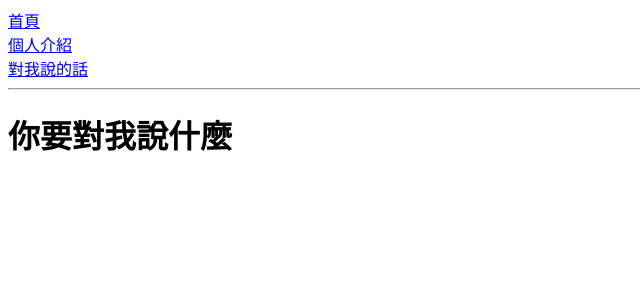
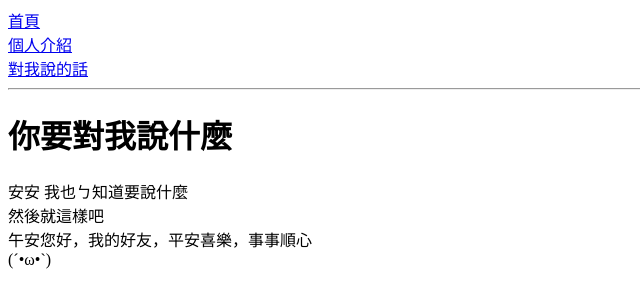
Before and after one commit to tori7778/homework1, a plain HTML site: page speak.html in a window 1280 px wide. Shown: the whole page, without its empty margins (0-640 px from the left). Drawn offline with Linux system fonts and the light colour scheme.

Commit message:
Say some ??? things

```diff
--- a/speak.html
+++ b/speak.html
@@ -9,5 +9,11 @@
 
 <hr>
 <h1>你要對我說什麼</h1>
-
+安安 我也ㄅ知道要說什麼
+<br>
+然後就這樣吧
+<br>
+午安您好，我的好友，平安喜樂，事事順心
+<br>
+(ˊ•ω•ˋ)
 </html>
```
